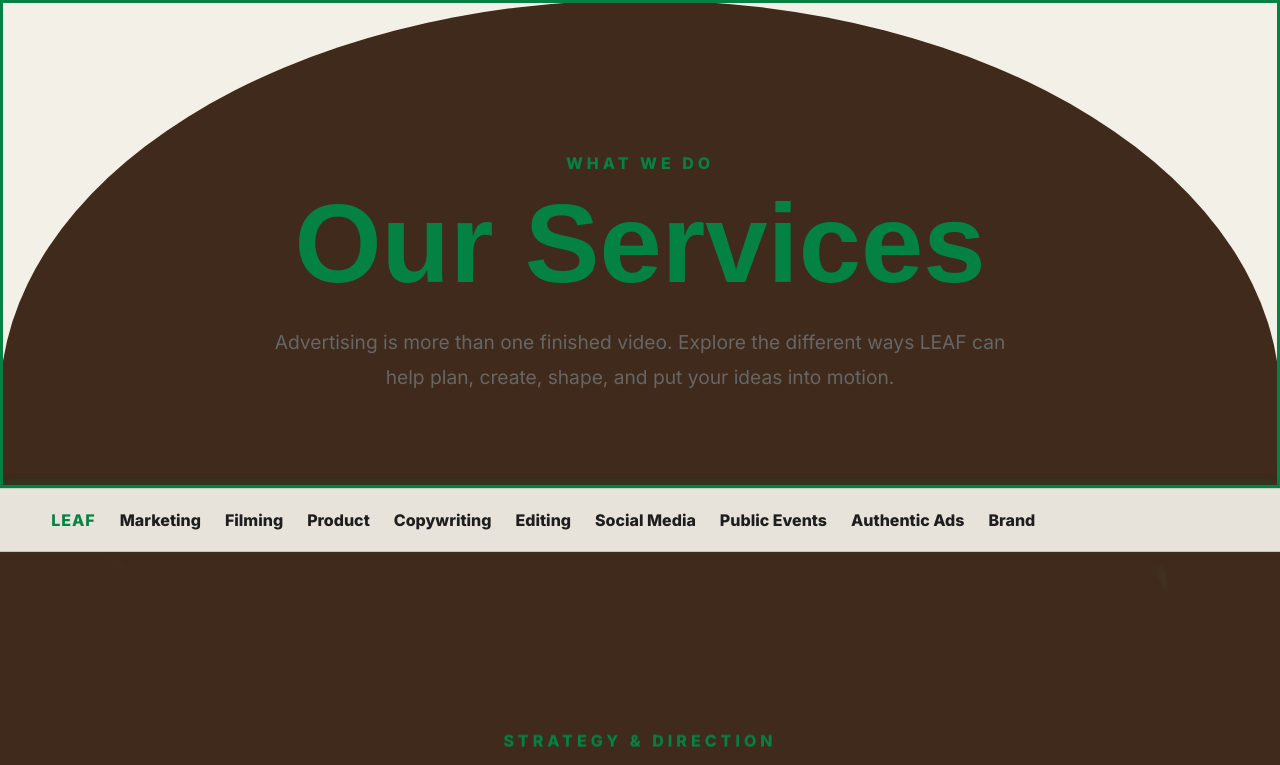
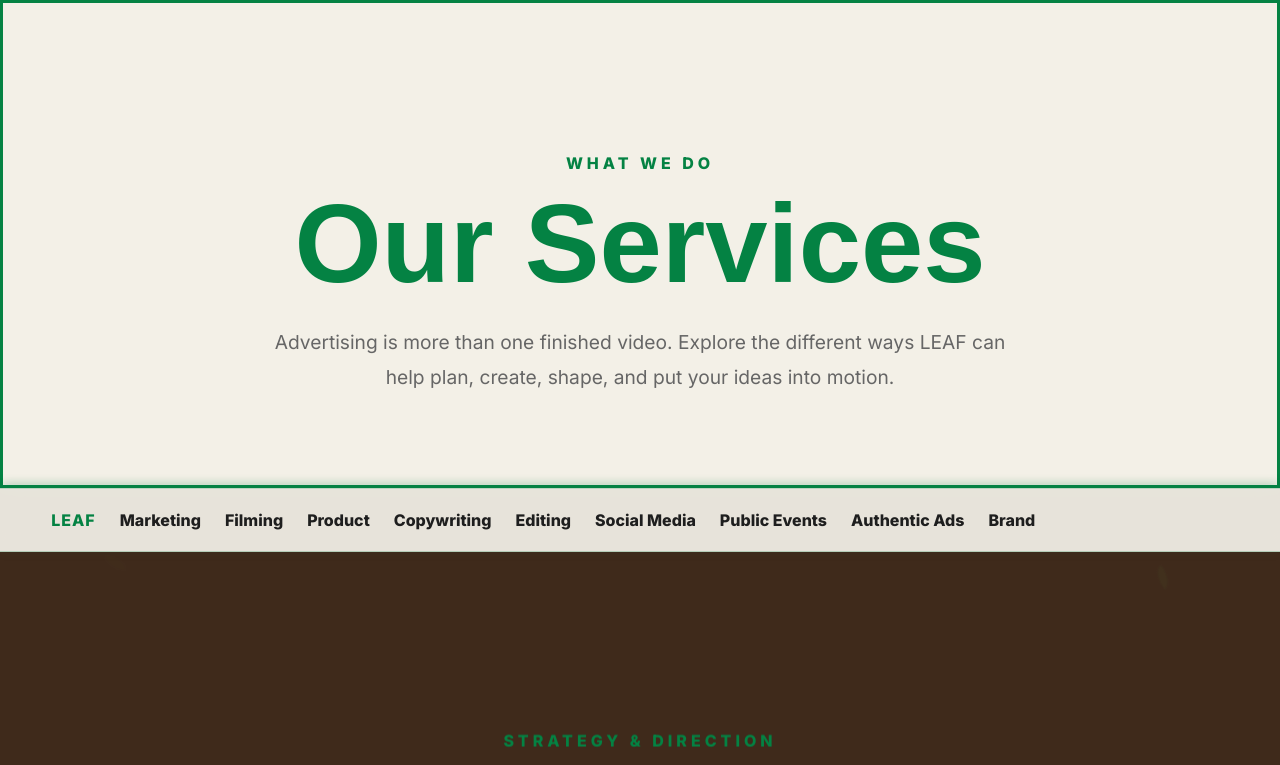
Before and after one commit to TheLeafAgency/The-LEAF-Agency, a Next.js app: page /services in a window 1280 px wide. Shown: the top 765 px of the page. Built offline with nearby package versions, Linux system fonts and the light colour scheme.

Commit message:
Hide services tree behind Our Services hero

```diff
--- a/app/globals.css
+++ b/app/globals.css
@@ -2302,3 +2302,17 @@ section { width: 100%; }
   position: relative !important;
   z-index: 3 !important;
 }
+
+
+/* Keep the botanical tree hidden behind the Our Services hero and navbar. */
+.services-hero {
+  background: #F3F0E7 !important;
+  z-index: 4 !important;
+}
+.services-hero-inner {
+  z-index: 5 !important;
+}
+.services-jump-nav {
+  position: sticky !important;
+  z-index: 20 !important;
+}
```
